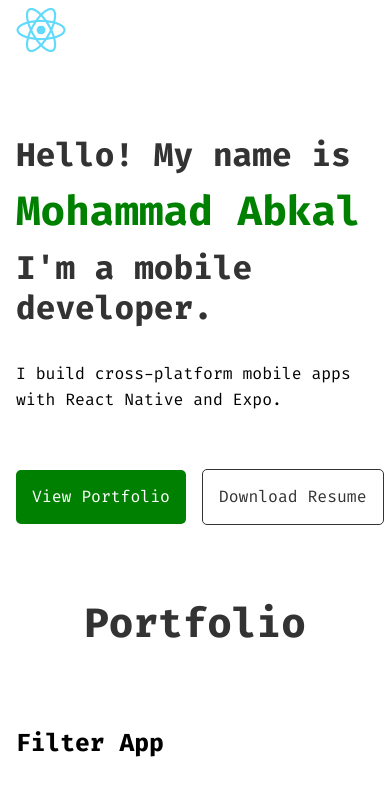
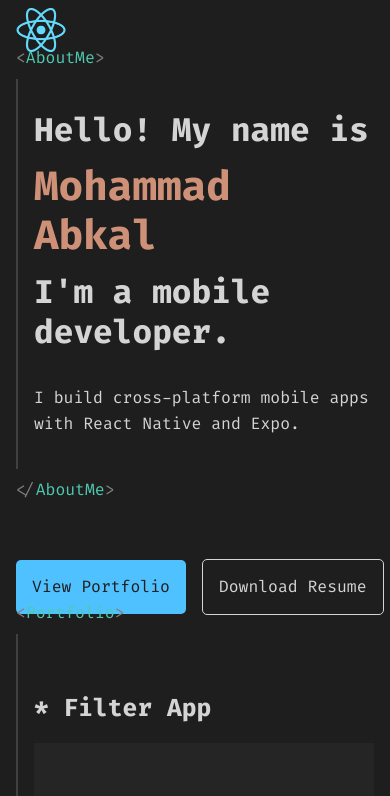
Before and after one commit to mohamedabkal/Portfolio, a React Native app: screen / in a window 390 px wide. Shown: the top 796 px of the page. Built offline with nearby package versions, Linux system fonts and the light colour scheme.

Commit message:
converted website sections to code blocks

```diff
--- a/App.tsx
+++ b/App.tsx
@@ -5,6 +5,7 @@ import Portfolio from "./src/components/Portfolio";
 import { useFonts } from "expo-font";
 import Contact from "./src/components/Contact";
 import { useRef } from "react";
+import { colors } from "./src/styles";
 
 export default function App() {
   const [fontsLoaded] = useFonts({
@@ -21,7 +22,7 @@ export default function App() {
   };
 
   return (
-    <View style={StyleSheet.absoluteFill}>
+    <View style={[StyleSheet.absoluteFill, { backgroundColor: colors.dark }]}>
       <ScrollView ref={scrollViewRef} contentContainerStyle={styles.container}>
         <Header />
         <HeroSection scrollToPortfolio={scrollToPortfolio} />
@@ -35,6 +36,5 @@ export default function App() {
 const styles = StyleSheet.create({
   container: {
     alignItems: "center",
-    backgroundColor: "#fff",
   },
 });
--- a/src/components/Button.tsx
+++ b/src/components/Button.tsx
@@ -25,10 +25,7 @@ export default function Button(props: Props) {
       ]}
     >
       <Text
-        style={[
-          typography(fontScale).p,
-          { color: props.color || colors.white },
-        ]}
+        style={[typography(fontScale).p, { color: props.color || colors.dark }]}
       >
         {props.title}
       </Text>
--- /dev/null
+++ b/src/components/CodeBlock.tsx
@@ -0,0 +1,66 @@
+import {
+  Dimensions,
+  StyleSheet,
+  Text,
+  TextStyle,
+  useWindowDimensions,
+  View,
+  ViewStyle,
+} from "react-native";
+import React from "react";
+import { colors, commanyStyles, typography } from "../styles";
+
+const { width } = Dimensions.get("screen");
+
+export default function CodeBlock(props: {
+  children: React.ReactElement;
+  name: string;
+  style?: ViewStyle;
+  customBlockSize?: number;
+  customBlockNameSize?: number;
+}) {
+  const { fontScale } = useWindowDimensions();
+  const blockNameStyle: TextStyle[] = [
+    typography(fontScale).p,
+    {
+      color: colors.gray,
+      fontSize: props.customBlockSize,
+    },
+  ];
+
+  return (
+    <View style={props.style}>
+      <Text style={[blockNameStyle, { marginBottom: 8 }]}>
+        {"<"}
+        <Text
+          style={{ color: colors.green, fontSize: props.customBlockNameSize }}
+        >
+          {props.name}
+        </Text>
+        {">"}
+      </Text>
+      <View style={commanyStyles.row}>
+        <View style={styles.line} />
+        {props.children}
+      </View>
+      <Text style={[blockNameStyle, { marginTop: 8 }]}>
+        {"</"}
+        <Text
+          style={{ color: colors.green, fontSize: props.customBlockNameSize }}
+        >
+          {props.name}
+        </Text>
+        {">"}
+      </Text>
+    </View>
+  );
+}
+
+const styles = StyleSheet.create({
+  line: {
+    backgroundColor: colors.darkGray,
+    width: 2,
+    height: "100%",
+    marginRight: width * 0.02,
+  },
+});
--- a/src/components/Contact.tsx
+++ b/src/components/Contact.tsx
@@ -8,6 +8,7 @@ import {
 import React from "react";
 import { typography } from "../styles";
 import Button from "./Button";
+import CodeBlock from "./CodeBlock";
 
 export default function Contact() {
   const { fontScale } = useWindowDimensions();
@@ -17,26 +18,25 @@ export default function Contact() {
 
   return (
     <View style={styles.container}>
-      <Text style={[typography(fontScale).h1]}>Get In Touch</Text>
-      <Text
-        style={[
-          typography(fontScale).p,
-          { textAlign: "center", marginVertical: 48 },
-        ]}
-      >
-        Whether you want to build a new mobile app from scratch, update an
-        existing app, or troubleshoot technical issues, I'm here to help.
-      </Text>
-      <Button title="Contact Me On Upwork" onPress={openUpwork} />
+      <CodeBlock name="GetInTouch">
+        <View style={{ flex: 1, marginVertical: 32 }}>
+          <Text style={[typography(fontScale).p, { marginBottom: 32 }]}>
+            Whether you want to build a new mobile app from scratch, update an
+            existing app, or troubleshoot technical issues, I'm here to help.
+          </Text>
+          <Button title="Contact Me On Upwork" onPress={openUpwork} />
+        </View>
+      </CodeBlock>
     </View>
   );
 }
 
 const styles = StyleSheet.create({
   container: {
-    maxWidth: 500,
-    alignItems: "center",
+    width: "100%",
+    maxWidth: 550,
     paddingHorizontal: 16,
-    paddingVertical: 100,
+    marginTop: 160,
+    marginBottom: 100,
   },
 });
--- a/src/components/HeroSection.tsx
+++ b/src/components/HeroSection.tsx
@@ -2,33 +2,40 @@ import { Dimensions, StyleSheet, Text, View } from "react-native";
 import React from "react";
 import { colors, commanyStyles, typography } from "../styles";
 import Button from "./Button";
+import CodeBlock from "./CodeBlock";
 
 export default function HeroSection(props: { scrollToPortfolio: () => void }) {
   const { height, width, fontScale } = Dimensions.get("screen");
   return (
     <View style={[styles.container, { height: height - 60 }]}>
-      <View>
+      <CodeBlock name="AboutMe">
+        <View style={{ flex: 1, marginVertical: 32 }}>
           <Text style={typography(fontScale).h2}>Hello! My name is</Text>
           <Text
             style={[
               typography(fontScale).h1,
-            { marginVertical: 12, color: colors.tint },
+              { marginVertical: 12, color: colors.orange },
             ]}
           >
             Mohammad Abkal
           </Text>
           <Text style={typography(fontScale).h2}>I'm a mobile developer.</Text>
-      </View>
           <Text style={[typography(fontScale).p, { marginTop: 32 }]}>
             I build cross-platform mobile apps with React Native and Expo.
           </Text>
+        </View>
+      </CodeBlock>
       <View style={[styles.buttons, { gap: width < 400 ? 8 : 16 }]}>
-        <Button title="View Portfolio" onPress={props.scrollToPortfolio} />
+        <Button
+          title="View Portfolio"
+          onPress={props.scrollToPortfolio}
+          color={colors.dark}
+        />
         <Button
           title="Download Resume"
-          color={colors.primaryFontColor}
-          bgColor={colors.white}
-          borderColor={colors.primaryFontColor}
+          color={colors.white}
+          bgColor={colors.dark}
+          borderColor={colors.white}
         />
       </View>
     </View>
@@ -38,7 +45,7 @@ export default function HeroSection(props: { scrollToPortfolio: () => void }) {
 const styles = StyleSheet.create({
   container: {
     justifyContent: "center",
-    maxWidth: 500,
+    maxWidth: 550,
     paddingHorizontal: 16,
   },
   buttons: {
--- a/src/components/Portfolio.tsx
+++ b/src/components/Portfolio.tsx
@@ -1,5 +1,4 @@
 import {
-  FlatList,
   Image,
   StyleSheet,
   Text,
@@ -7,21 +6,23 @@ import {
   View,
 } from "react-native";
 import React from "react";
-import { commanyStyles, typography } from "../styles";
+import { colors, commanyStyles, typography } from "../styles";
 import projects from "../assets/projects.json";
 import { Project } from "../types";
 import { TechStackIcon } from "../assets/assets";
 import StoresButton from "./StoresButton";
+import CodeBlock from "./CodeBlock";
 
 export default function Portfolio() {
   const { fontScale } = useWindowDimensions();
 
-  const titleStyle = [typography(fontScale).h1, { marginBottom: 80 }];
-
   const RenderProject = ({ item }: { item: Project }) => {
     return (
       <View style={styles.project}>
-        <Text style={typography(fontScale).h3}>{item.title}</Text>
+        <Text style={typography(fontScale).h3}>
+          {"* "}
+          {item.title}
+        </Text>
         <Image source={{ uri: item.image }} style={styles.projectImg} />
         <Text style={typography(fontScale).p}>{item.description}</Text>
         <View>
@@ -60,10 +61,13 @@ export default function Portfolio() {
   };
   return (
     <View style={styles.container}>
-      <Text style={titleStyle}>Portfolio</Text>
-      {projects.map((project) => (
-        <RenderProject key={project.id} item={project} />
-      ))}
+      <CodeBlock name="Portfolio">
+        <View style={{ flex: 1, marginVertical: 60, gap: 60 }}>
+          {projects.map((project) => (
+            <RenderProject key={project.id} item={project} />
+          ))}
+        </View>
+      </CodeBlock>
     </View>
   );
 }
@@ -71,19 +75,19 @@ export default function Portfolio() {
 const styles = StyleSheet.create({
   container: {
     width: "100%",
-    maxWidth: 500,
-    alignItems: "center",
+    maxWidth: 550,
     paddingHorizontal: 16,
   },
   project: {
     width: "100%",
-    marginBottom: 60,
     gap: 20,
   },
   projectImg: {
     width: "100%",
+    flex: 1,
     aspectRatio: 3 / 2,
     resizeMode: "cover",
+    backgroundColor: colors.lightDark,
   },
   techImage: {
     height: 18,
--- a/src/components/StoresButton.tsx
+++ b/src/components/StoresButton.tsx
@@ -25,11 +25,12 @@ export default function StoresButton(props: Props) {
       <Ionicons
         name={props.platform === "ios" ? "logo-apple" : "logo-google-playstore"}
         size={18}
+        color={colors.white}
       />
-      <Text style={[typography(fontScale).sp]}>
+      <Text style={[typography(fontScale).sp, { color: colors.white }]}>
         {props.platform === "ios" ? "App Store" : "Google Play"}
       </Text>
-      <Ionicons name="open-outline" size={18} />
+      <Ionicons name="open-outline" size={18} color={colors.white} />
     </Pressable>
   );
 }
@@ -41,6 +42,7 @@ const styles = StyleSheet.create({
     padding: 6,
     borderRadius: 5,
     borderWidth: 1,
-    gap: 5,
+    borderColor: colors.white,
+    gap: 8,
   },
 });
--- a/src/styles.ts
+++ b/src/styles.ts
@@ -5,22 +5,24 @@ export const typography = (fontScale: number) =>
     h1: {
       fontSize: 40 * fontScale,
       fontWeight: "bold",
-      color: colors.primaryFontColor,
+      color: colors.white,
       fontFamily: "FiraCode-Bold",
     },
     h2: {
       fontSize: 32 / fontScale,
-      color: colors.primaryFontColor,
+      color: colors.white,
       fontFamily: "FiraCode-Bold",
     },
     h3: {
       fontSize: 24 / fontScale,
       fontFamily: "FiraCode-Bold",
+      color: colors.white,
     },
     p: {
       fontSize: 16 / fontScale,
       lineHeight: 26 / fontScale,
       fontFamily: "FiraCode-Regular",
+      color: colors.white,
     },
     sp: {
       fontSize: 12 / fontScale,
@@ -30,11 +32,17 @@ export const typography = (fontScale: number) =>
   });
 
 export const colors = {
-  tint: "green",
-  white: "#fff",
-  primaryFontColor: "#333333",
+  tint: "#4fc1ff",
+  green: "#4ec9b0",
+  orange: "#ce9178",
+  yellow: "#dcdcaa",
+  white: "#d4d4d4",
+  gray: "#808080",
+  darkGray: "#404040",
+  primaryFontColor: "#d4d4d4",
   secondaryFontColor: "#999",
-  black: "#000",
+  dark: "#1e1e1e",
+  lightDark: "#252526",
 };
 
 export const commanyStyles = StyleSheet.create({
```
Lines whose indentation alone changed are shown as unchanged.
